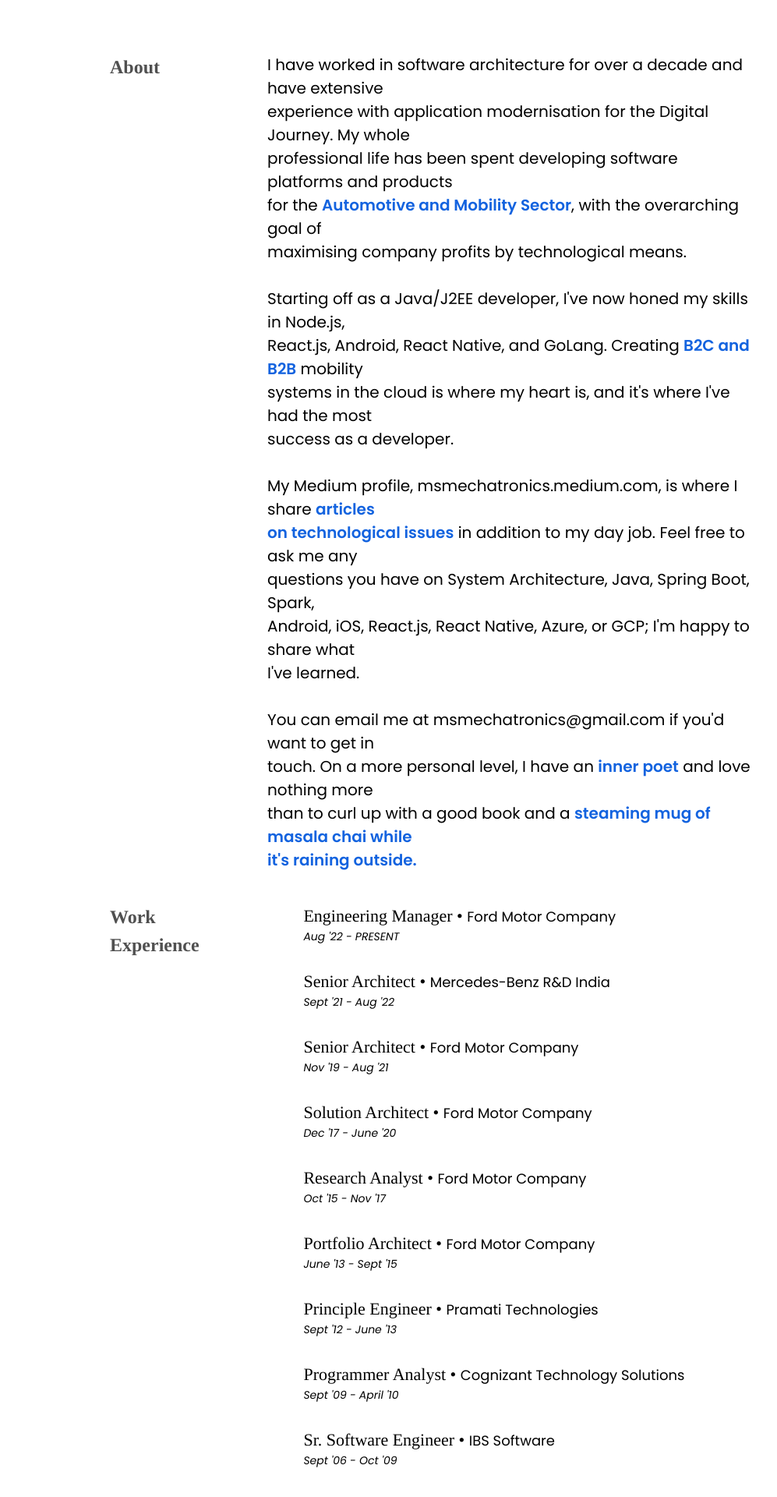
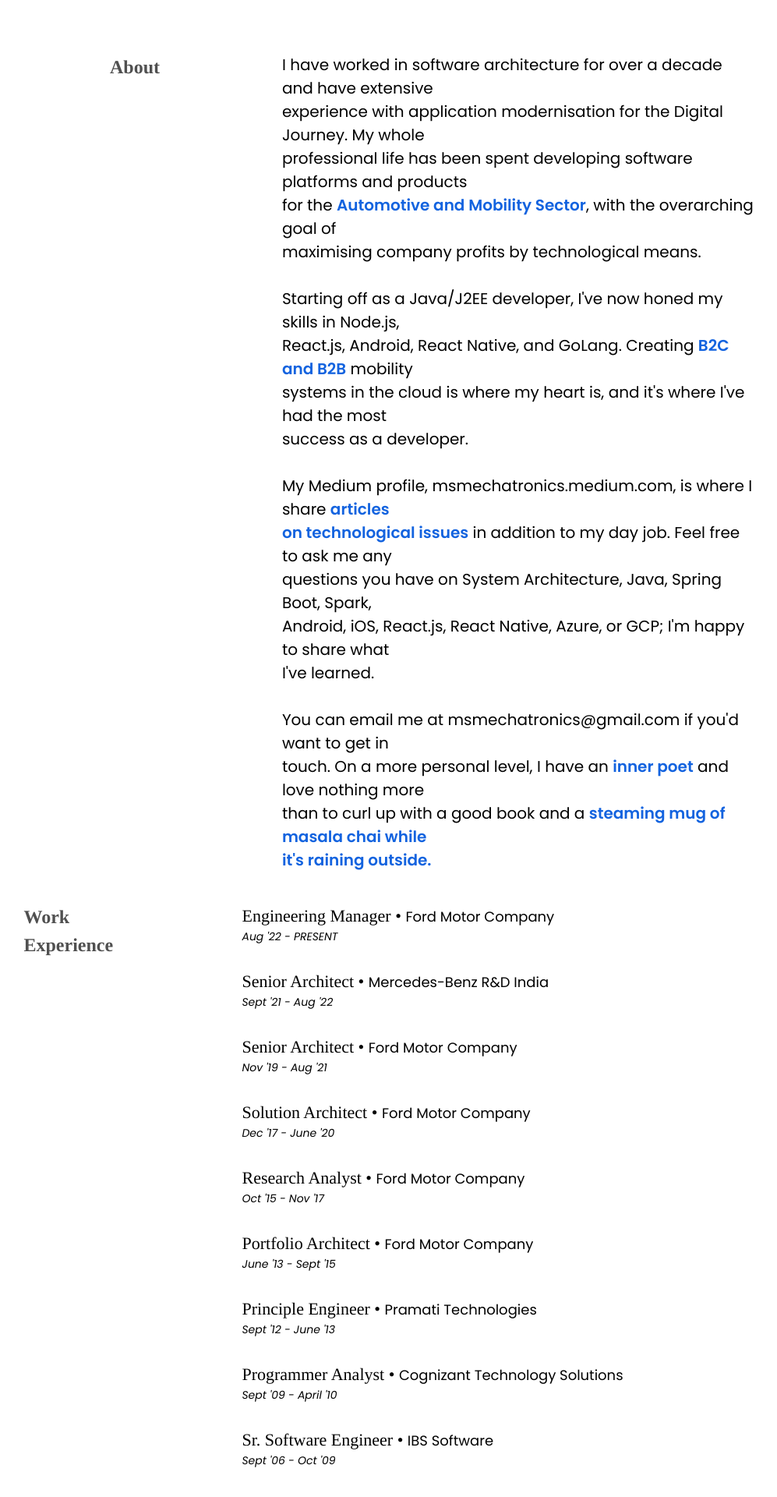
Before and after one commit to MeiyappanKannappa/meiyappan-portfolio, a React (Vite) app: page /about in a window 1280 px wide. Shown: the part 594-2514 px from the top of the page at 78% size, without its empty margins (85-1082 px from the left). Built offline with nearby package versions, Linux system fonts and the light colour scheme.

Commit message:
lg screen changes

```diff
--- a/src/Screens/About.jsx
+++ b/src/Screens/About.jsx
@@ -23,9 +23,10 @@ const About = () => {
           ))}
         </div>
       </section>
+
       <section className="mt-[70px] ">
-        <div className="flex ">
-          <h1 className="text-[24px] font-bold text-[#505050] w-[30%]">
+        <div className="flex lg:justify-center">
+          <h1 className="text-[24px] font-bold text-[#505050] md:w-[280px]">
             About
           </h1>
           <div className="text-[20px] font-poppins">
@@ -78,9 +79,9 @@ const About = () => {
           </div>
         </div>
       </section>
-      <section className="mt-10">
+      <section className="mt-10 flex lg:justify-center lg:-ml-[280px]">
         <div className="flex">
-          <h1 class="text-[24px] font-bold text-[#505050] w-[30%] ">
+          <h1 class="text-[24px] font-bold text-[#505050] md:w-[280px] ">
             Work <br />
             Experience
           </h1>
```
